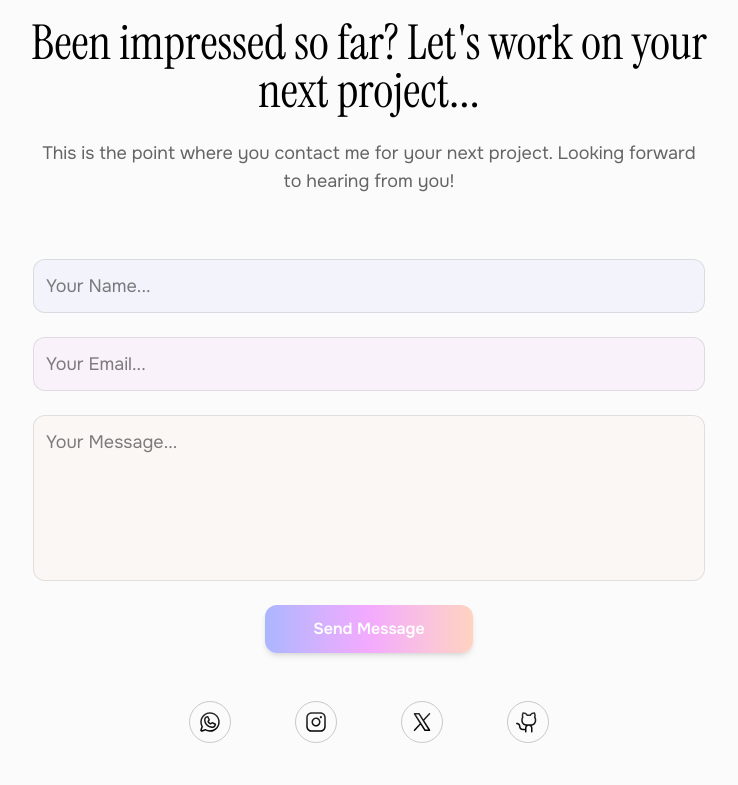
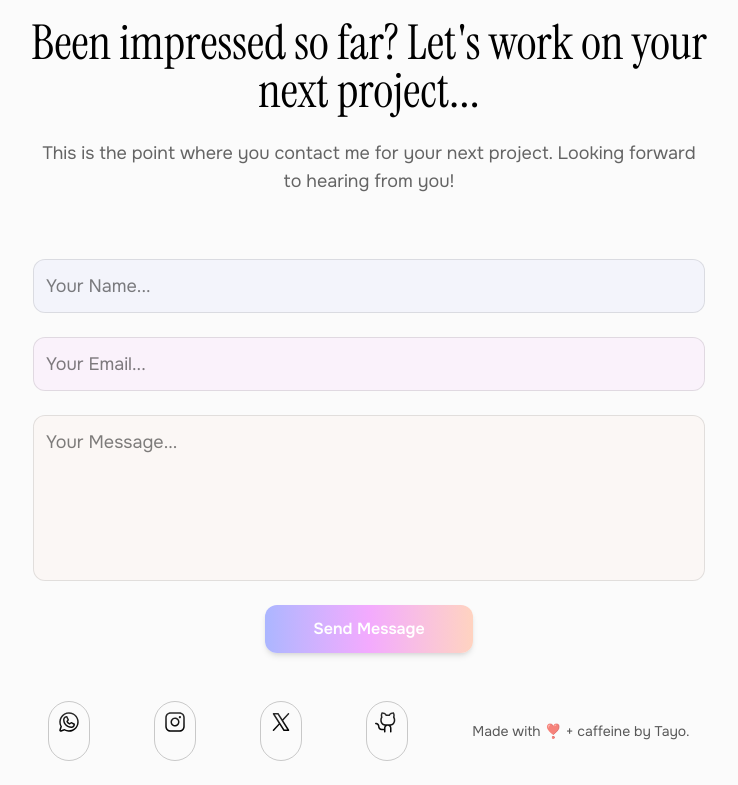
Before and after one commit to therealteejay25/TayoFolio, a Next.js app: page / in a window 1280 px wide. Shown: the part 4904-5689 px from the top of the page, without its empty margins (271-1009 px from the left). Before the commit the page ends 5647 px from the top, so only its background shows below. Built offline with nearby package versions, Linux system fonts and the light colour scheme.

Commit message:
Update Contact section layout by adjusting padding for social icons and adding a footer message to enhance user engagement.

```diff
--- a/src/app/sections/Contact.tsx
+++ b/src/app/sections/Contact.tsx
@@ -109,7 +109,7 @@ const Contact = () => {
       </form>
 
       {/* Social Icons */}
-      <div className="flex justify-center gap-16 pt-12">
+      <div className="flex justify-center gap-16 pb-6 pt-12">
       {socials.map((platform) => (
         <a
           key={platform.name}
@@ -135,6 +135,7 @@ const Contact = () => {
           />
         </a>
       ))}
+      <p className='text-sm text-black/65 py-5'>Made with ❣️ + caffeine by Tayo.</p>
     </div>
 
       {/* Big Gradient Text
```
